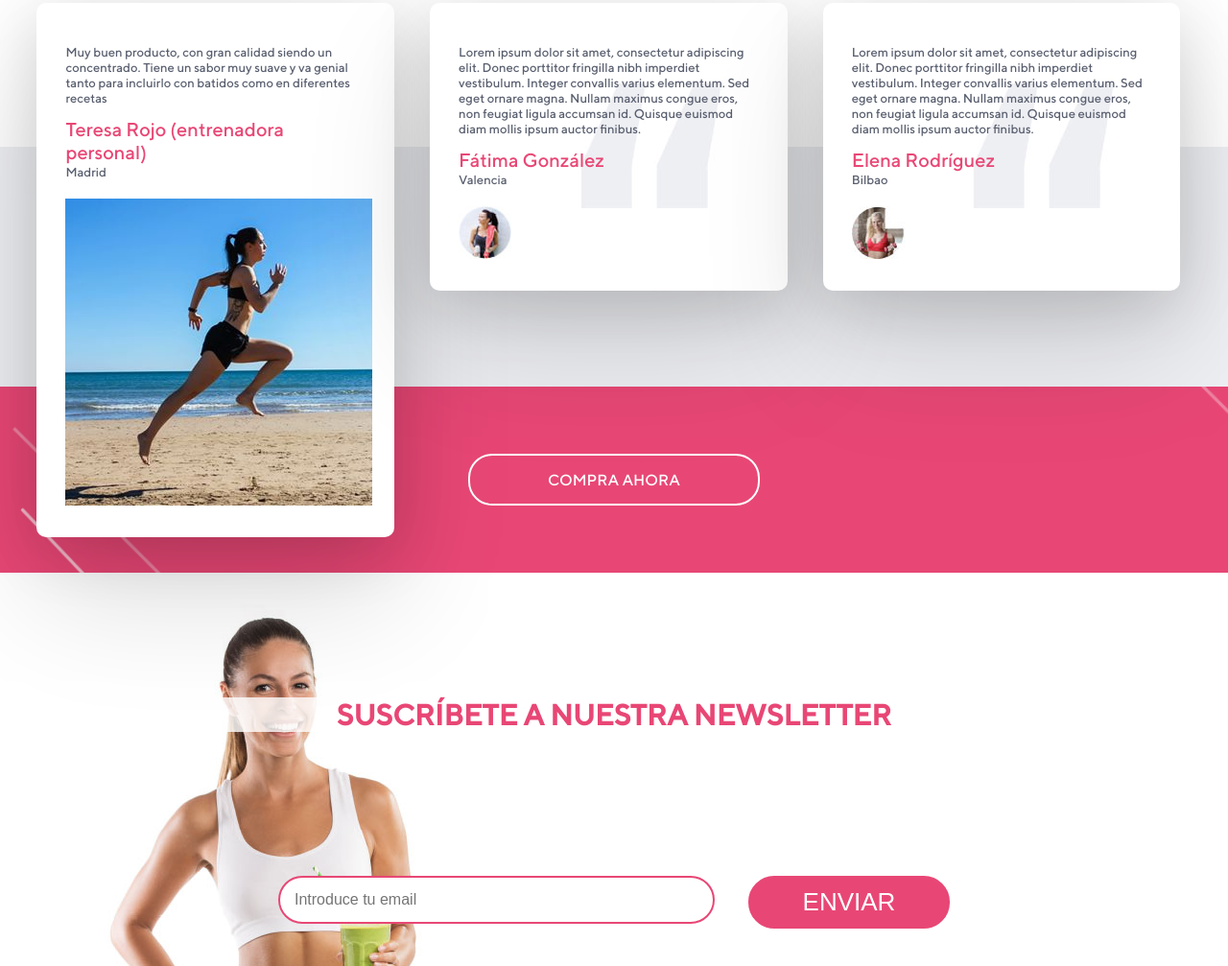
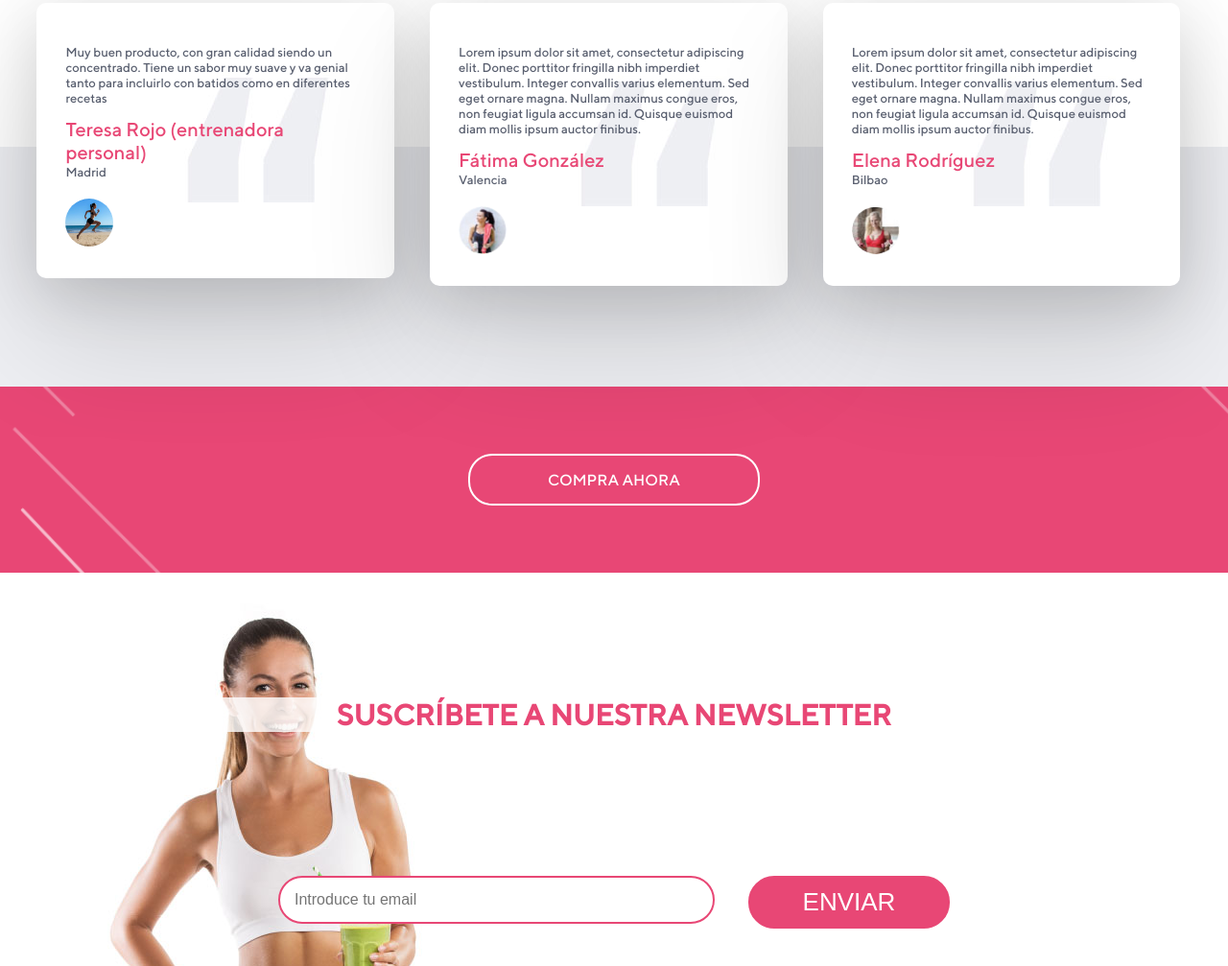
Before and after one commit to gedeondt/landing-tastyfit, a plain HTML site: page index.html in a window 1280 px wide. Shown: the part 2593-3600 px from the top of the page at 96% size. Drawn offline with nearby package versions, Linux system fonts and the light colour scheme; a script that the page names is missing.

Commit message:
Primer quote

```diff
--- a/index.html
+++ b/index.html
@@ -272,7 +272,7 @@
 
             <h4>Teresa Rojo (entrenadora personal)</h4>
             <h5>Madrid</h5>
-            <img src="img/testimonio1.jpg" alt="">
+            <img class="img_avatar" src="img/testimonio1.jpg" alt="">
         </div>
 
          <div class="bloque4_1 margen_derecha">
@@ -280,7 +280,7 @@
 
             <h4>Fátima González</h4>
             <h5>Valencia</h5>
-            <img src="img/testimonio2.jpg" alt="">
+            <img class="img_avatar" src="img/testimonio2.jpg" alt="">
         </div>
 
          <div class="bloque4_1">
@@ -288,7 +288,7 @@
 
             <h4>Elena Rodríguez</h4>
             <h5>Bilbao</h5>
-            <img src="img/testimonio3.jpg" alt="">
+            <img  class="img_avatar" src="img/testimonio3.jpg" alt="">
         </div>
 
 
--- a/style.css
+++ b/style.css
@@ -370,6 +370,8 @@ body.popup-visible  {
     background-color: #fff;
     color: #e84775;
 }
+
+.img_avatar { border-radius: 50%; max-width: 50px; }
 
 .bloque5 {
     background-image: url(img/fondo_bloque5.jpg);
```
